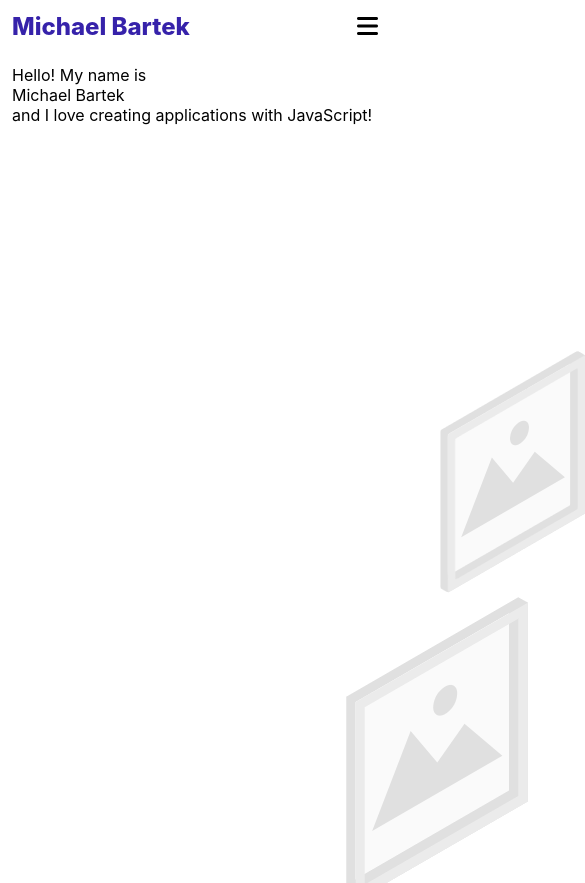
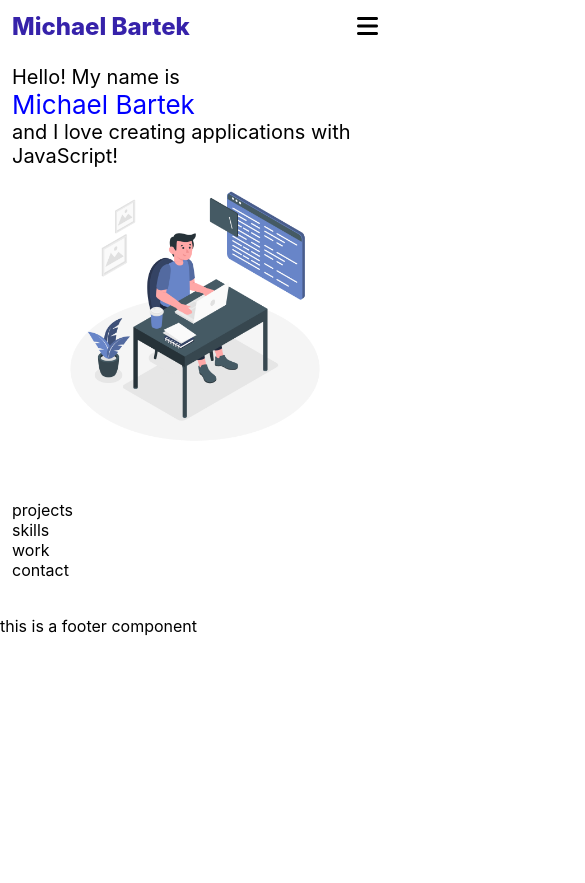
Before and after one commit to Hoybaby/React-Portfolio, a React (Create React App) app: page / in a window 390 px wide. Shown: the top 883 px of the page, 585 px wide, since content can reach past the window. After the commit the page ends 844 px from the top, so only its background shows below. Built offline with nearby package versions, Linux system fonts and the light colour scheme.

Commit message:
adding the social contact section for my page

```diff
--- a/src/components/body/About/About.css
+++ b/src/components/body/About/About.css
@@ -0,0 +1,47 @@
+.about {
+    padding-bottom: 48px;
+
+}
+
+.about-top{
+    display: flex;
+    /* gets stretched to end od dive */
+    justify-content: space-between;
+    align-items: center;
+}
+
+.picture {
+    height: 420px
+}
+
+.about-info {
+    font-size: 24px;
+}
+
+.info-name{
+    color: blue;
+    font-size: 32px;
+}
+
+
+@media only screen and (max-width: 720px) {
+    .about-top {
+        flex-direction: column;
+        justify-content: center;
+        align-items: center;
+    }
+
+    .picture {
+        height: 280px;
+    }
+
+    .about-info{
+        font-size: 20px;
+    }
+
+    .info-name{
+        font-size: 26px;
+    }
+
+
+}
--- a/src/components/body/About/About.jsx
+++ b/src/components/body/About/About.jsx
@@ -1,4 +1,5 @@
 import React from 'react'
+import SocialContact from '../../common/social/SocialContact'
 import './About.css'
 
 
@@ -7,7 +8,7 @@
         <div className='about'>
             <div className="about-top">
                 <div className="about-info">
-                    Hello! My name is <br/> Michael Bartek  <br/>
+                    Hello! My name is <br/> <span className="info-name">Michael Bartek</span>  <br/>
                     and I love creating applications with JavaScript!
                 </div>
                 <div className="about-photo">
@@ -16,10 +17,7 @@
                     className='picture'/>
                 </div>
             </div>
-            <div className="about-bottom">
-                this is contact buttons
-            </div>
-
+        <SocialContact/>
         </div>
     )
 }
--- /dev/null
+++ b/src/components/common/social/SocialContact.jsx
@@ -0,0 +1,12 @@
+import React from 'react'
+import './SocialContact.css'
+
+function SocialContact() {
+    return (
+        <div>
+
+        </div>
+    )
+}
+
+export default SocialContact
```
Also changed, not shown: src/components/common/social/SocialContact.css (added).
